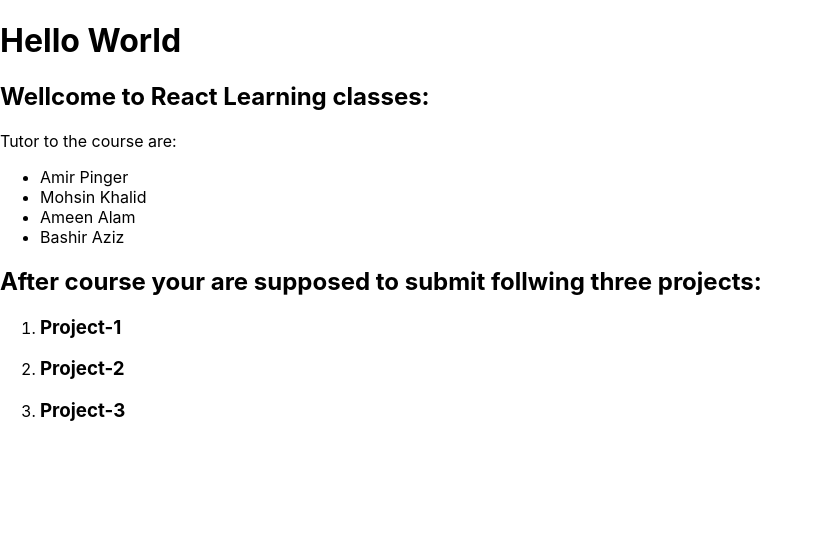
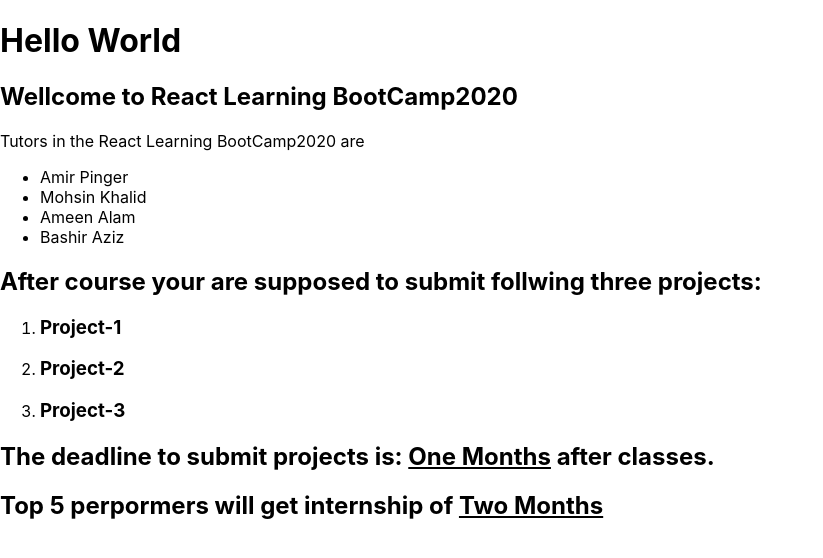
Before and after one commit to aasif112/03_learn_react-react_project00, a React (Create React App) app: page / in a window 1280 px wide. Shown: the top 558 px of the page, without its empty margins (0-823 px from the left). Built offline with nearby package versions, Linux system fonts and the light colour scheme.

Commit message:
adding props

```diff
--- a/src/App.js
+++ b/src/App.js
@@ -8,13 +8,13 @@
 
 import Tutors from "./react_learning";
 // import Classes from "./react_learning";
-import ReactProjects from "./react_project";
+// import ReactProjects from "./react_project";
 
 function ReactLearning() {
   return    ( <div >
-              <Tutors />
+              <Tutors bootCamp="React Learning BootCamp2020" />
               {/* <Classes /> */}
-              <ReactProjects />
+              {/* <ReactProjects /> */}
             </div>
   );
 }
--- a/src/react_learning.js
+++ b/src/react_learning.js
@@ -1,18 +1,19 @@
 import React from "react";
 
+import ReactProjects from "./react_project";
 
-
-function Tutors() {
+function Tutors(props) {
     return    ( <div >
                     <h1>Hello World</h1>
-                    <h2>Wellcome to React Learning classes:</h2>
-                    <p>Tutor to the course are:</p>
+                    <h2>Wellcome to {props.bootCamp}</h2>
+                    <p>Tutors in the {props.bootCamp} are</p>
                     <ul>
                     <li>Amir Pinger</li>
                     <li>Mohsin Khalid</li>
                     <li>Ameen Alam</li>
                     <li>Bashir Aziz</li>
                     </ul>
+                    <ReactProjects timePeriod="One Months" intern="Two Months" />
               </div>
     );
   }
--- a/src/react_project.js
+++ b/src/react_project.js
@@ -1,8 +1,7 @@
 import React from "react";
 
 
-
-function ReactProjects() {
+function ReactProjects(props) {
     return (<div>
             <h2>After course your are supposed to submit follwing three projects:</h2>
             <ol>
@@ -10,6 +9,9 @@
                 <li><h3>Project-2</h3></li>
                 <li><h3>Project-3</h3></li>
             </ol>
+            <h2>The deadline to submit projects is: <u>{props.timePeriod}</u> after classes.</h2>
+            <h2>Top 5 perpormers will get internship of <u>{props.intern}</u> </h2>
+
     </div>);
 }
 
```
